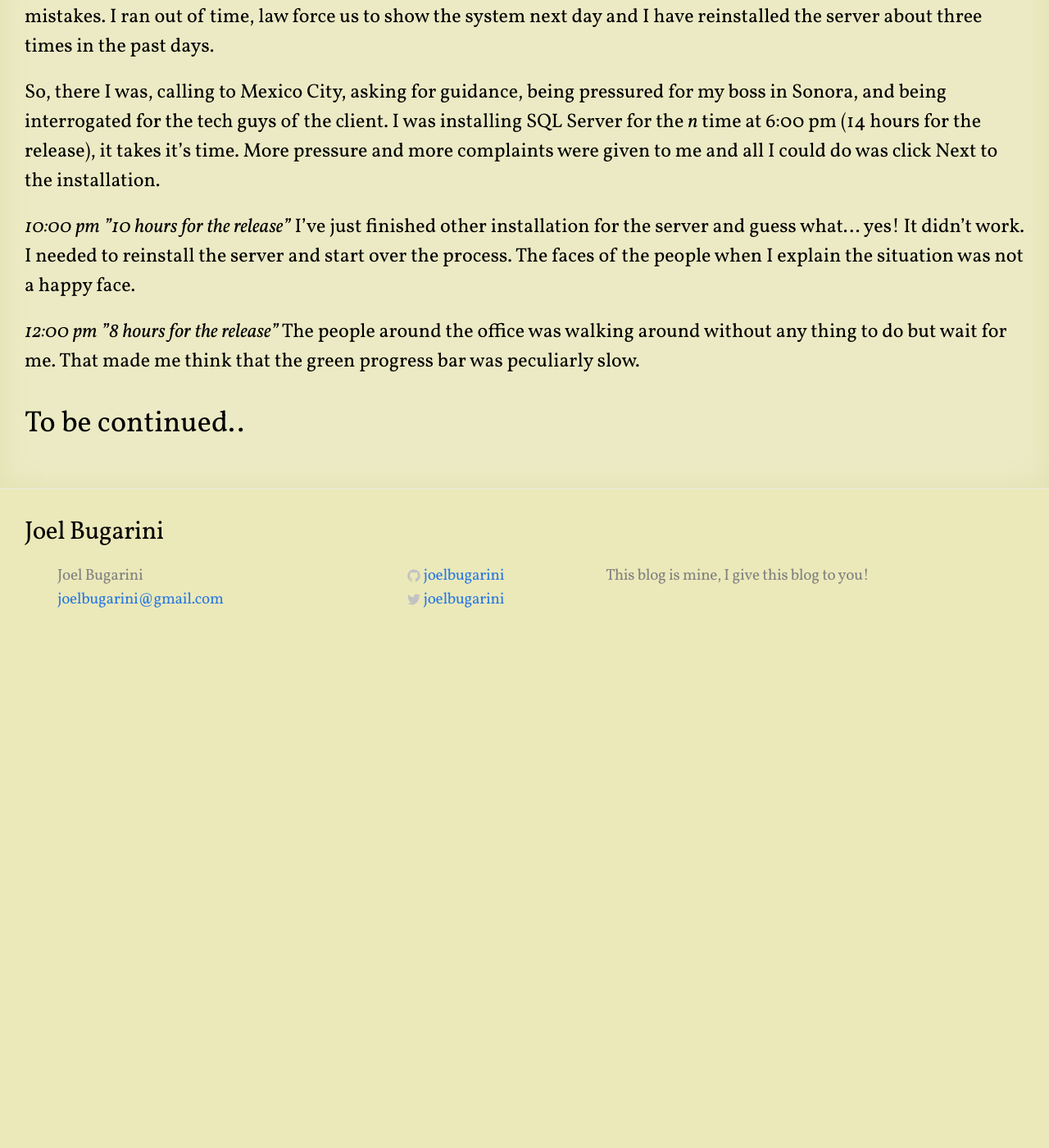
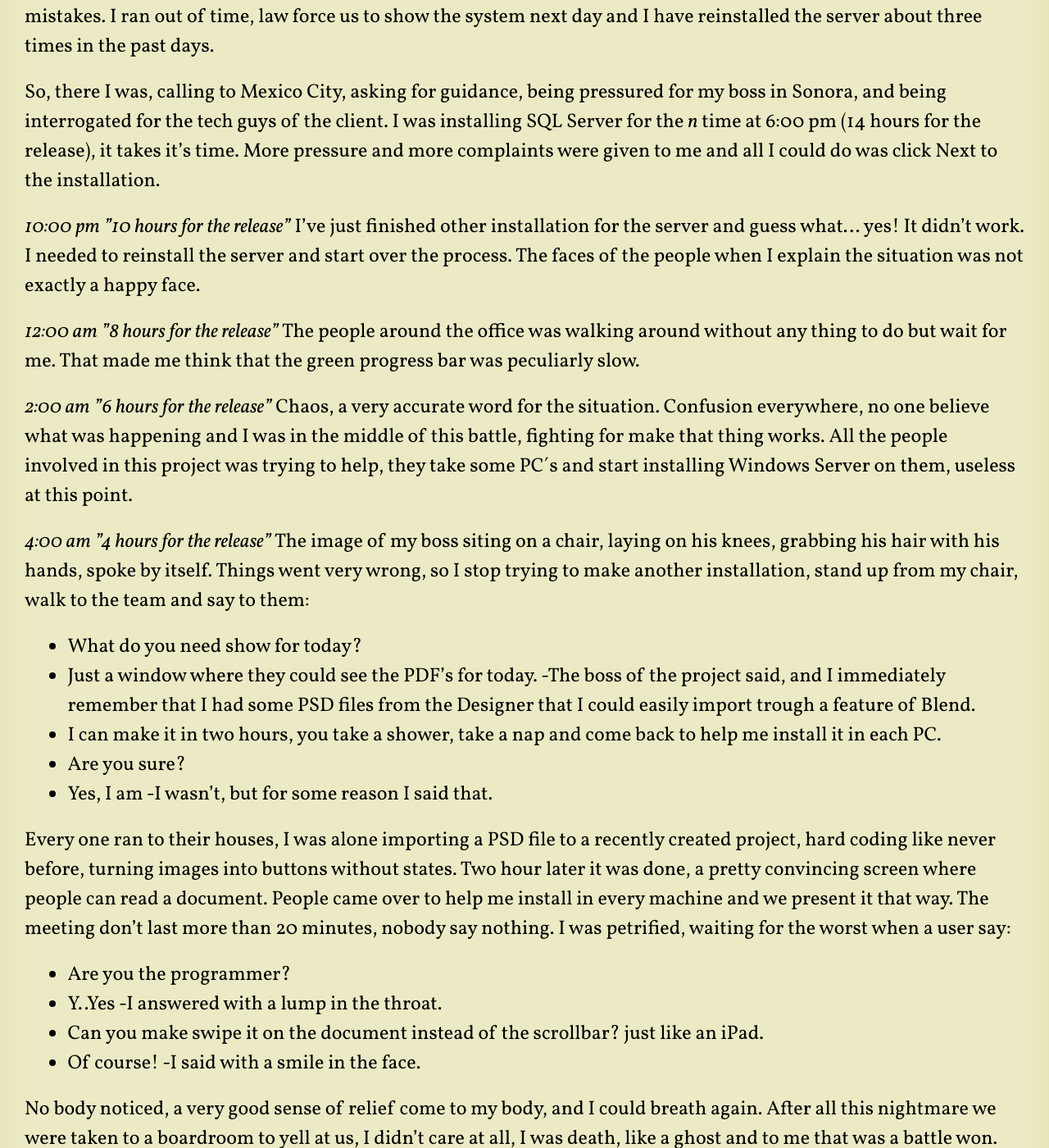
Before and after one commit to joelbugarini/joelbugarini.github.io, a Jekyll site: the page built from about.md, in a window 1280 px wide and 1400 px high, scrolled down 1947 px. Shown: the whole window at 82% size. Built offline with Jekyll 4.4.1, drawn with Linux system fonts in a browser that asks for light colours; before the commit the page ends 2737 px from its top, so only the background shows below that; some of the changed text lies outside the part shown.

Commit message:
update about

```diff
--- a/about.md
+++ b/about.md
@@ -24,9 +24,30 @@ Five days prior the system delivery, I flew again to Mexico City to get another
 So, there I was, calling to Mexico City, asking for guidance, being pressured for my boss in Sonora, and being interrogated for the tech guys of the client. I was installing SQL Server for the _n_ time at 6:00 pm (14 hours for the release), it takes it’s time. More pressure and more complaints were given to me and all I could do was click Next to the installation.
 
 *10:00 pm*
-_”10 hours for the release”_  I’ve just finished other installation for the server and guess what… yes! It didn’t work. I needed to reinstall the server and start over the process. The faces of the people when I explain the situation was not a happy face.
+_”10 hours for the release”_  I’ve just finished other installation for the server and guess what… yes! It didn’t work. I needed to reinstall the server and start over the process. The faces of the people when I explain the situation was not exactly a happy face.
 
-*12:00 pm*
+*12:00 am*
 _”8 hours for the release”_  The people around the office was walking around without any thing to do but wait for me. That made me think that the green progress bar was peculiarly slow.
 
+*2:00 am*
+_”6 hours for the release”_  Chaos, a very accurate word for the situation. Confusion everywhere, no one believe what was happening and I was in the middle of this battle, fighting for make that thing works. All the people involved in this project was trying to help, they take some PC´s and start installing Windows Server on them, useless at this point.
+
+*4:00 am*
+_”4 hours for the release”_ The image of my boss siting on a chair, laying on his knees, grabbing his hair with his hands, spoke by itself. Things went very wrong, so I stop trying to make another installation, stand up from my chair, walk to the team and say to them:
+
+- What do you need show for today?
+- Just a window where they could see the PDF’s for today. -The boss of the project said, and I immediately remember that I had some PSD files from the Designer that I could easily import trough a feature of Blend.
+- I can make it in two hours, you take a shower, take a nap and come back to help me install it in each PC.
+- Are you sure?
+- Yes, I am -I wasn’t, but for some reason I said that.
+
+Every one ran to their houses, I was alone importing a PSD file to a recently created project, hard coding like never before, turning images into buttons without states. Two hour later it was done, a pretty convincing screen where people can read a document. People came over to help me install in every machine and we present it that way. The meeting don’t last more than 20 minutes, nobody say nothing. I was petrified, waiting for the worst when a user say:
+
+- Are you the programmer?
+- Y..Yes -I answered with a lump in the throat.
+- Can you make swipe it on the document instead of the scrollbar? just like an iPad.
+- Of course! -I said with a smile in the face.
+
+No body noticed, a very good sense of relief come to my body, and I could breath again. After all this nightmare we were taken to a boardroom to yell at us, I didn’t care at all, I was death, like a ghost and to me that was a battle won.
+
 #To be continued..
```
